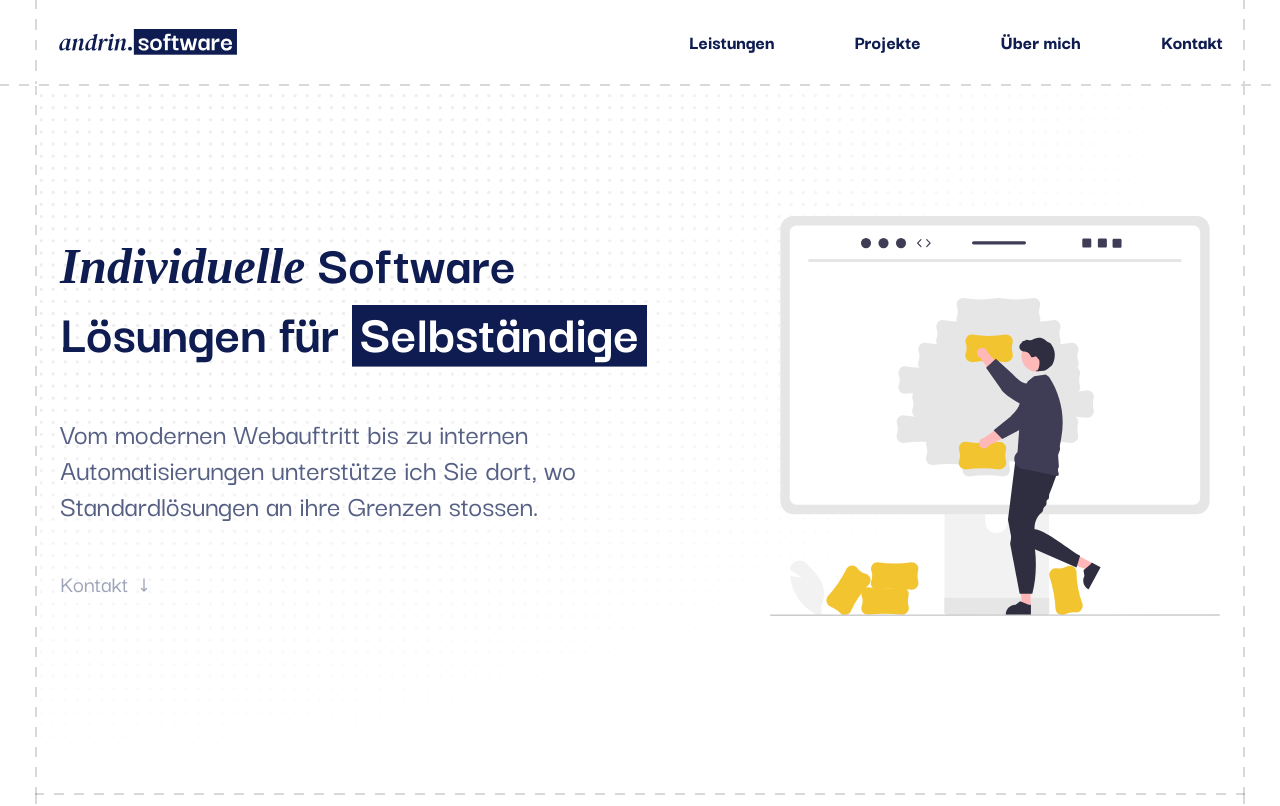
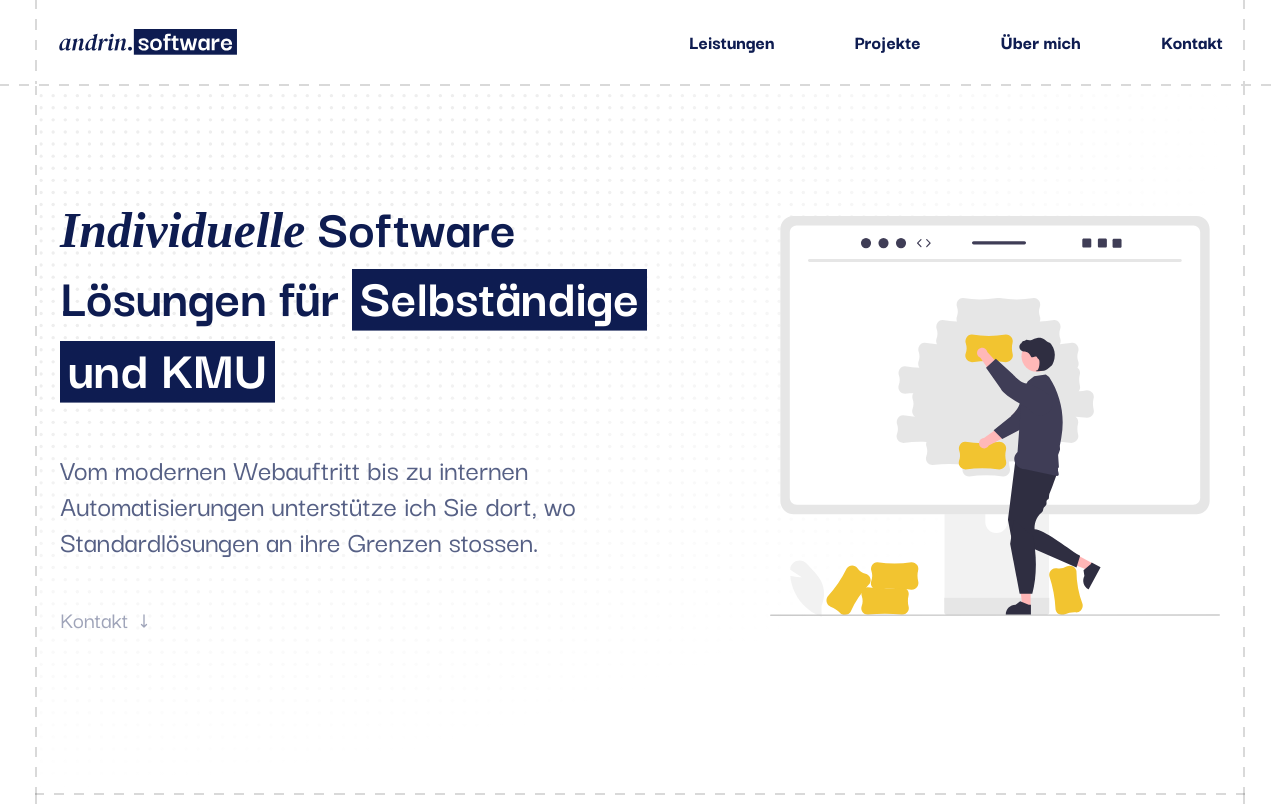
Before and after one commit to codeofandrin/andrin.software, a Next.js app: page / in a window 1280 px wide. Shown: the top 806 px of the page. Built offline with nearby package versions, Linux system fonts and the light colour scheme.

Commit message:
Change text for target audience

```diff
--- a/src/app/(general)/(home)/page.tsx
+++ b/src/app/(general)/(home)/page.tsx
@@ -5,7 +5,7 @@ import About from "@/components/home/About"
 import Contact from "@/components/home/Contact"
 
 export const metadata = {
-  title: "andrin.software - Individuelle Software für Selbständige",
+  title: "andrin.software - Individuelle Software für Selbständige und KMU",
   description:
     "Vom modernen Webauftritt bis zu internen Automatisierungen unterstütze ich Sie dort, wo Standardlösungen an ihre Grenzen stossen.",
   keywords:
--- a/src/components/home/About.tsx
+++ b/src/components/home/About.tsx
@@ -41,7 +41,7 @@ function AboutIntroduction() {
       <h3 className="font-['DM-Serif'] text-2xl font-bold italic sm:text-3xl">Andrin Schaller</h3>
       <div className="mt-3 flex flex-col text-xl sm:mt-6 sm:gap-4 sm:text-2xl">
         <p>
-          Als selbständiger Software Engineer entwickle ich Anwendungen für KMUs und Selbständige.
+          Als selbständiger Software Engineer entwickle ich Anwendungen für Selbständige und KMU.
           <br />
           Dabei arbeite ich bewusst Solo: direkt und ohne Umwege, um zusätzliche Projektkosten zu sparen.
         </p>
--- a/src/components/home/Hero.tsx
+++ b/src/components/home/Hero.tsx
@@ -15,7 +15,7 @@ function HeroHeader() {
       <span className="font-['DM-Serif'] text-[2.5rem] font-bold italic sm:text-[3.1rem]">Individuelle</span>{" "}
       Software Lösungen für{" "}
       <span className="pt-2 leading-14 sm:leading-18">
-        <Highlight px="px-2">Selbständige</Highlight>
+        <Highlight px="px-2">Selbständige und KMU</Highlight>
       </span>
     </h1>
   )
--- a/src/components/ui/Footer.tsx
+++ b/src/components/ui/Footer.tsx
@@ -76,7 +76,7 @@ export default function Footer() {
               <p className="text-primary-60 mt-3 text-xl leading-tight">
                 Individuelle Software Lösungen
                 <br />
-                für Selbständige.
+                für Selbständige und KMU
               </p>
               <div className="mt-8 w-fit">
                 <Link href={Socials.linkedInBusiness} target="_blank">
```
